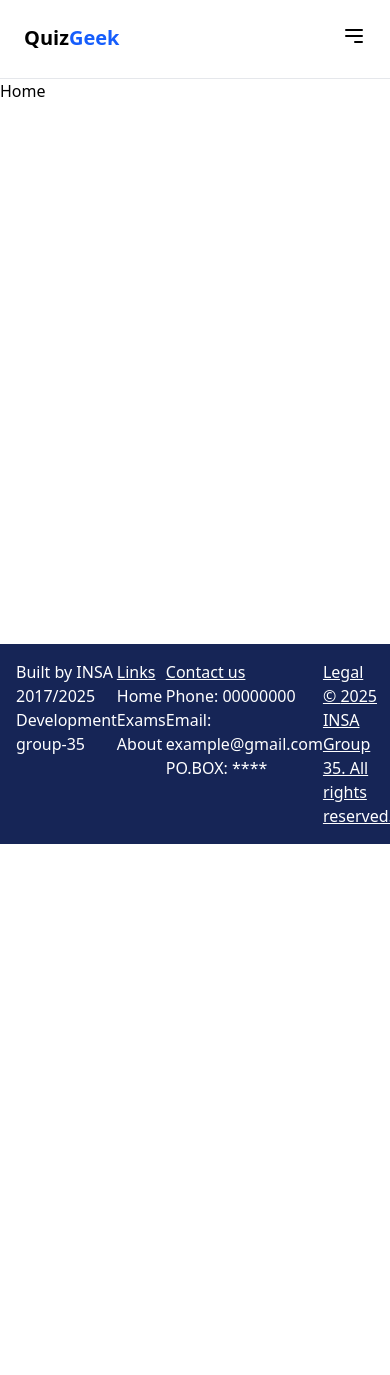
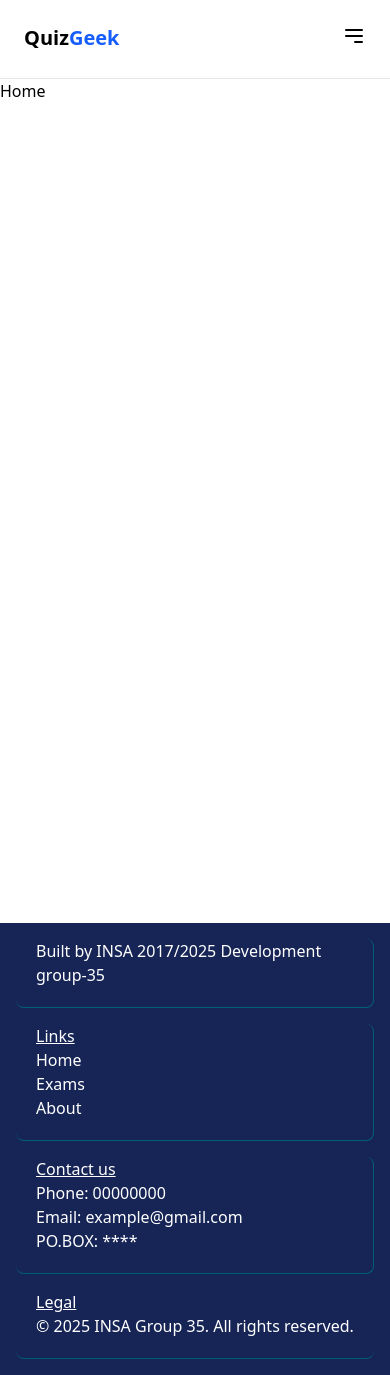
Before and after one commit to yarbework/INSA-Dev-Group-35, a React (Vite) app in the folder FrontEnd/: page / in a window 390 px wide. Before the commit the page ends 844 px from the top, so only its background shows below. Built offline with nearby package versions, Linux system fonts and the light colour scheme.

Commit message:
responsive footer and test library install

```diff
--- a/FrontEnd/package.json
+++ b/FrontEnd/package.json
@@ -17,6 +17,8 @@
   },
   "devDependencies": {
     "@eslint/js": "^9.30.1",
+    "@testing-library/jest-dom": "^6.6.4",
+    "@testing-library/react": "^16.3.0",
     "@types/react": "^19.1.9",
     "@types/react-dom": "^19.1.7",
     "@vitejs/plugin-react": "^4.6.0",
@@ -24,9 +26,11 @@
     "eslint-plugin-react-hooks": "^5.2.0",
     "eslint-plugin-react-refresh": "^0.4.20",
     "globals": "^16.3.0",
+    "jsdom": "^26.1.0",
     "tailwindcss": "^4.1.11",
     "typescript": "~5.8.3",
     "typescript-eslint": "^8.35.1",
-    "vite": "^7.0.4"
+    "vite": "^7.0.4",
+    "vitest": "^3.2.4"
   }
 }
--- a/FrontEnd/src/Components/Footer/Footer.tsx
+++ b/FrontEnd/src/Components/Footer/Footer.tsx
@@ -1,36 +1,36 @@
-
-
 export default function Footer() {
   return (
-
-
-    < section className="flex flex-row justify-between fixed bottom-0 w-full bg-blue-950 text-white p-4">
-      <div>
+    <section className="flex flex-col md:flex-row justify-between bottom-0 w-full bg-blue-950 text-white p-4 flex-wrap space-y-4 md:space-y-0 md:space-x-4">
+      <div className="border-r border-b rounded-lg px-5 pb-5 w-full md:w-auto  border-cyan-800">
         <p>Built by INSA 2017/2025 Development group-35</p>
       </div>
 
-      <div>
+      <div className="border-r border-b rounded-lg px-5 pb-5 w-full md:w-auto  border-cyan-800">
         <h2 className="underline">Links</h2>
-
-        <p><a href="">Home</a></p>
-        <p><a href="">Exams</a></p>
-        <p><a href="">About</a></p>
+        <p>
+          <a href="">Home</a>
+        </p>
+        <p>
+          <a href="">Exams</a>
+        </p>
+        <p>
+          <a href="">About</a>
+        </p>
       </div>
 
-    <div>
+      <div className="border-r border-b rounded-lg px-5 pb-5 w-full md:w-auto  border-cyan-800">
         <h2 className="underline">Contact us</h2>
-
         <p>Phone: 00000000</p>
         <p>Email: example@gmail.com</p>
         <h2>PO.BOX: ****</h2>
       </div>
 
-    <div className="underline">
-      <h2>Legal</h2>
-
-      <p>&copy; {new Date().getFullYear()} INSA Group 35. All rights reserved.</p>
-
+      <div className="border-b rounded-lg px-5 pb-5 w-full md:w-auto  border-cyan-800">
+        <h2 className="underline">Legal</h2>
+        <p>
+          &copy; {new Date().getFullYear()} INSA Group 35. All rights reserved.
+        </p>
       </div>
     </section>
-  )
+  );
 }
--- a/FrontEnd/src/Pages/Home.tsx
+++ b/FrontEnd/src/Pages/Home.tsx
@@ -8,7 +8,7 @@ function Home() {
     <>
 
       <Header/>
-      <div>Home</div>
+      <div className="h-screen">Home</div>
       <Footer/>
     </>
   );
```
Also changed, not shown: FrontEnd/src/Components/Header/Header.tsx (+7 -0 lines), 1 other file (tests, documents, lock files or other folders). Lines whose indentation alone changed are shown as unchanged.
